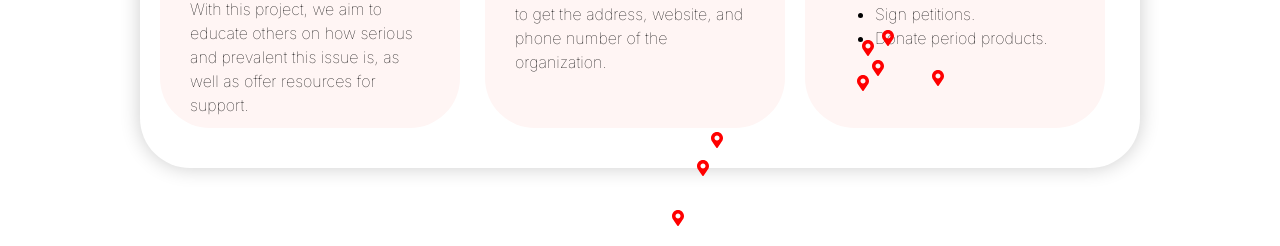
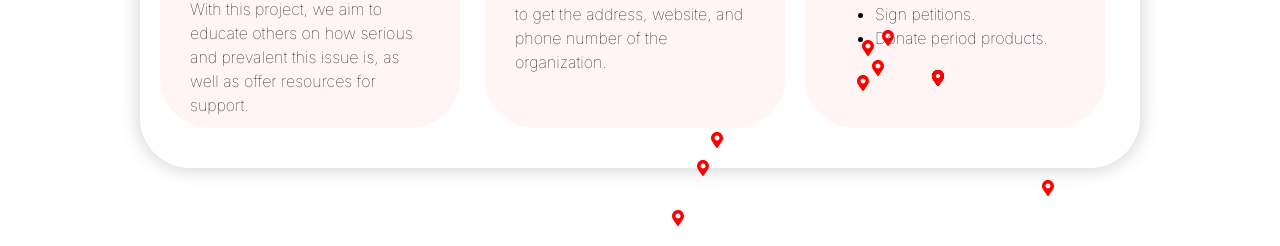
Before and after one commit to rockbison1230/WingHacksAL, a React (Create React App) app in the folder pp-front-end/: page / in a window 1280 px wide. Shown: the part 530-776 px from the top of the page. Built offline with nearby package versions, Linux system fonts and the light colour scheme.

Commit message:
Iowa pin beginning

```diff
--- a/pp-front-end/src/components/Map.js
+++ b/pp-front-end/src/components/Map.js
@@ -49,6 +49,26 @@ class Map extends Component {
         <Pin text="The Arroyo - Women's Shelter. Provides housing and critical, life-saving services that end homelessness, for good. Address: 12860 Arroyo St, Sylmar, CA 91342 Website: lafh.org Phone Number: (747) 277-9507" coordinates={[172, 69]} />
       </div>
 
+
+      {/*Iowa Pins */}
+      <div className = "pins-counter">
+        {/*Micah House*/}
+        <Pin text="" coordinates={[220, 400]} />
+        {/**/}
+        <Pin text="" coordinates={[110, 290]} />
+        {/**/}
+        <Pin text="" coordinates={[110, 290]} />
+        {/**/}
+        <Pin text="" coordinates={[110, 290]} />
+        {/**/}
+        <Pin text="" coordinates={[110, 290]} />
+        {/**/}
+        <Pin text="" coordinates={[110, 290]} />
+        {/**/}
+        <Pin text="" coordinates={[110, 290]} />
+
+      </div>
+
       {/*Montana Pins */}
       <div className = "pins-container">
          {/*Great Falls Rescue Mission Women's Shelter*/}
```
